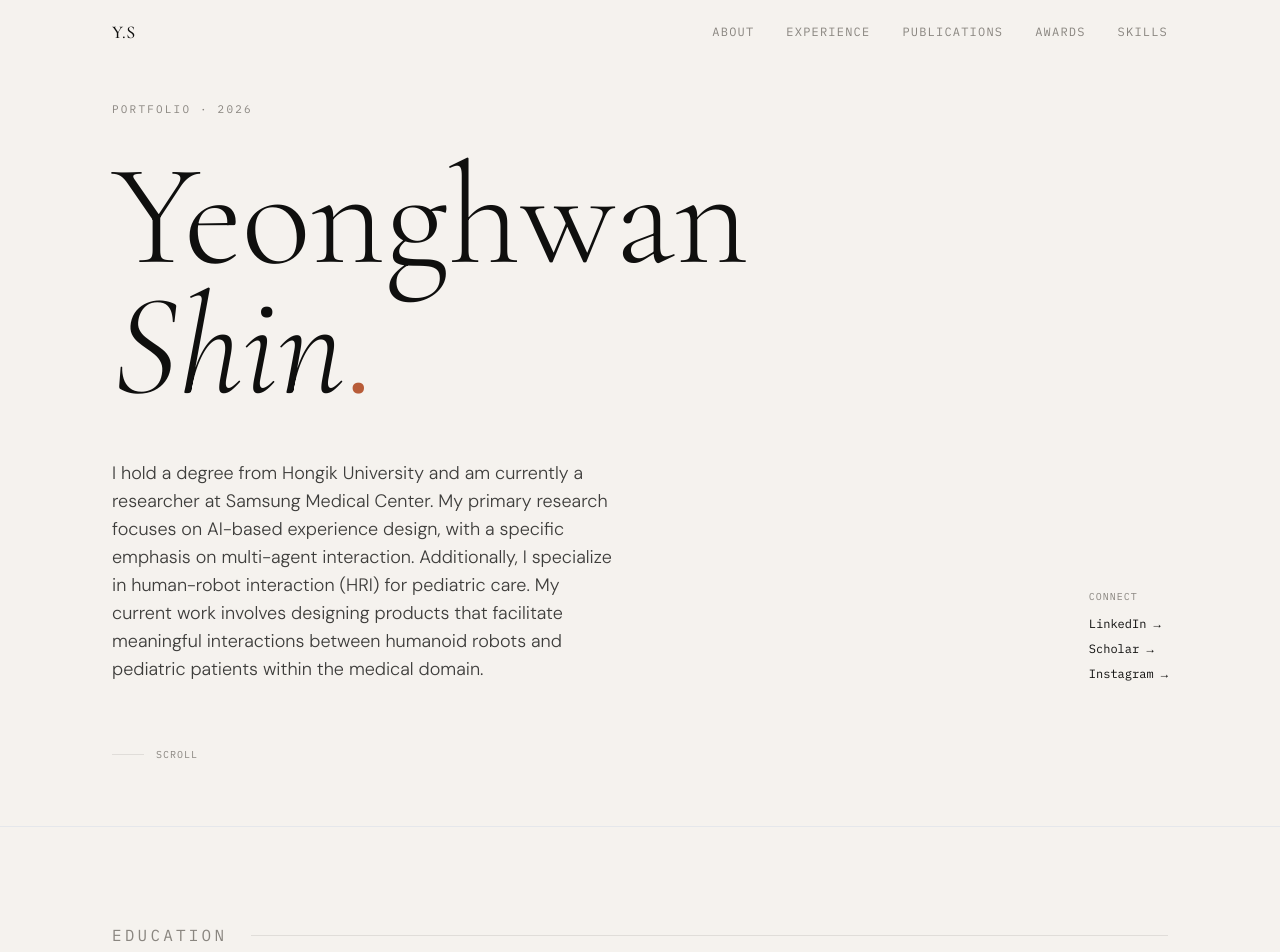
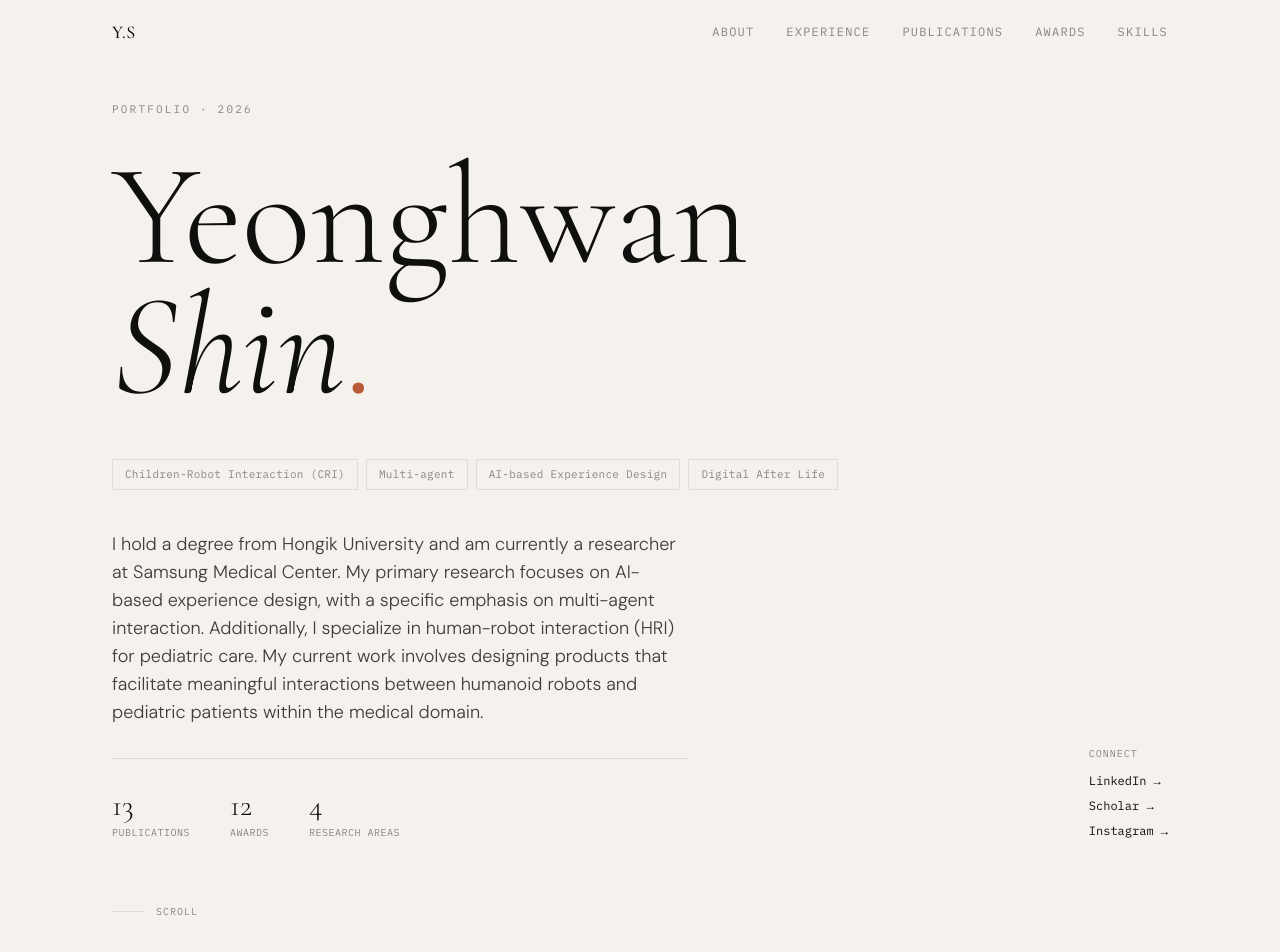
Before and after one commit to qnftk020/portfolio, a Next.js app in the folder portfolio/: page /portfolio/ in a window 1280 px wide. Shown: the top 952 px of the page. Built offline with nearby package versions, Linux system fonts and the light colour scheme.

Commit message:
Add files via upload

```diff
--- a/portfolio/components/Experience.tsx
+++ b/portfolio/components/Experience.tsx
@@ -25,7 +25,7 @@ export default function Experience() {
               <div className="flex flex-wrap items-baseline gap-x-2 gap-y-1 mb-1.5">
                 <h3 className="font-serif text-lg sm:text-xl font-medium text-white leading-tight">{exp.role}</h3>
                 <span className="font-mono text-xs text-white/40">@</span>
-                <span className="font-serif text-lg sm:text-xl italic text-accent/80 leading-tight">{exp.org}</span>
+                <span className="font-serif text-lg sm:text-xl italic font-bold text-accent/80 leading-tight">{exp.org}</span>
               </div>
               <p className="font-sans text-xs sm:text-sm text-white/50 mb-2">{exp.location}</p>
               <p className="font-sans text-sm text-white/70 leading-relaxed">{exp.description}</p>
--- a/portfolio/components/Hero.tsx
+++ b/portfolio/components/Hero.tsx
@@ -1,8 +1,15 @@
-import { profile } from '@/lib/data'
+import { profile, researchInterests, publicationsIntl, publicationsDomestic, awards } from '@/lib/data'
+
+const stats = [
+  { label: 'Publications', value: publicationsIntl.length + publicationsDomestic.length },
+  { label: 'Awards', value: awards.length },
+  { label: 'Research Areas', value: researchInterests.length },
+]
 
 export default function Hero() {
   return (
     <section className="min-h-screen flex flex-col justify-end pb-12 sm:pb-16 pt-24 px-5 sm:px-8 md:px-12 max-w-6xl mx-auto">
+
       {/* Top label */}
       <div className="mb-6 sm:mb-8 animate-fade-in opacity-0">
         <span className="font-mono text-[11px] tracking-widest2 uppercase text-muted">
@@ -20,12 +27,38 @@ export default function Hero() {
         </h1>
       </div>
 
+      {/* Research interest tags — fills empty space on desktop */}
+      <div className="flex flex-wrap gap-2 mb-10 animate-fade-up opacity-0 delay-200">
+        {researchInterests.map((interest) => (
+          <span
+            key={interest}
+            className="font-mono text-[11px] tracking-wide border border-border px-3 py-1.5 text-muted hover:border-accent hover:text-accent transition-colors duration-200 cursor-default"
+          >
+            {interest}
+          </span>
+        ))}
+      </div>
+
       {/* Bio + links */}
       <div className="flex flex-col gap-8 md:flex-row md:items-end md:justify-between animate-fade-up opacity-0 delay-300">
-        <div className="max-w-lg">
+        <div className="flex-1 max-w-xl">
           <p className="font-sans text-sm sm:text-base md:text-lg font-light leading-relaxed text-ink/80">
             {profile.bio}
           </p>
+
+          {/* Stats row — desktop only */}
+          <div className="hidden md:flex items-center gap-10 mt-8 pt-8 border-t border-border">
+            {stats.map((s) => (
+              <div key={s.label}>
+                <span className="font-serif text-3xl font-light text-ink block leading-none">
+                  {s.value}
+                </span>
+                <span className="font-mono text-[10px] tracking-wider uppercase text-muted mt-1 block">
+                  {s.label}
+                </span>
+              </div>
+            ))}
+          </div>
         </div>
 
         {/* Links */}
```
